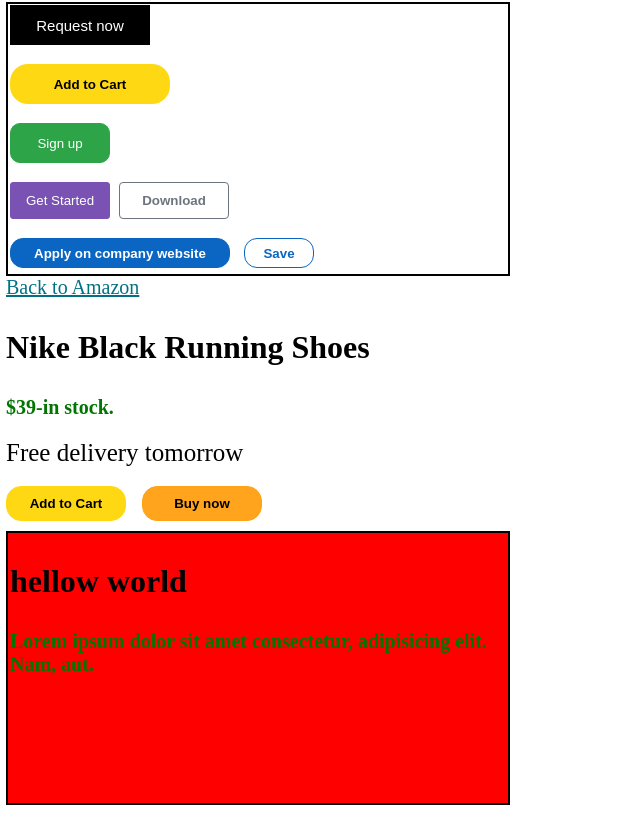
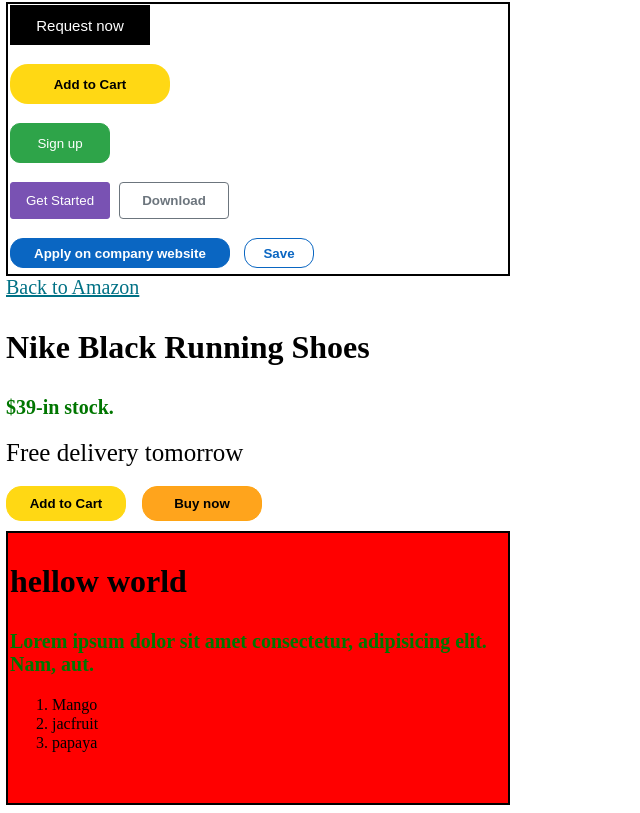
Before and after one commit to shaharia25/my-button-repo, a plain HTML site: page index.html in a window 1280 px wide. Shown: the whole page, without its empty margins (0-640 px from the left). Drawn offline with Linux system fonts and the light colour scheme.

Commit message:
list of fruit i like

```diff
--- a/giybutton.css
+++ b/giybutton.css
@@ -113,7 +113,7 @@ span{
     font-weight: bold;
 
 }
-.div1{
+.paragrah{
     background-color: red;
     margin-top: 10px;
 }
--- a/index.html
+++ b/index.html
@@ -39,9 +39,14 @@
     <button class="buy-now"> Buy now</button>
 
 
-    <div class="div1">
+    <div class="paragrah">
         <h1> hellow world</h1>
         <p> Lorem ipsum dolor sit amet consectetur, adipisicing elit. Nam, aut.</p>
+        <ol>
+            <li>Mango</li>
+            <li>jacfruit</li>
+            <li>papaya</li>
+        </ol>
     </div>
 
 
```
